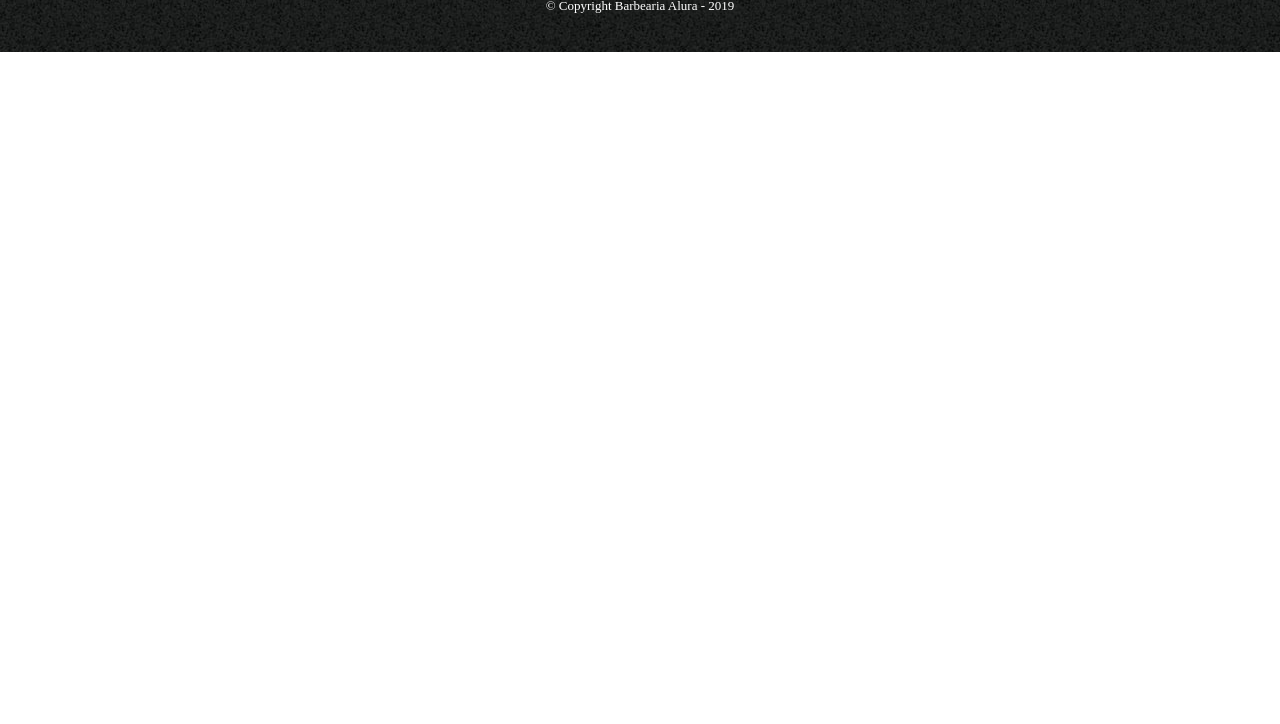
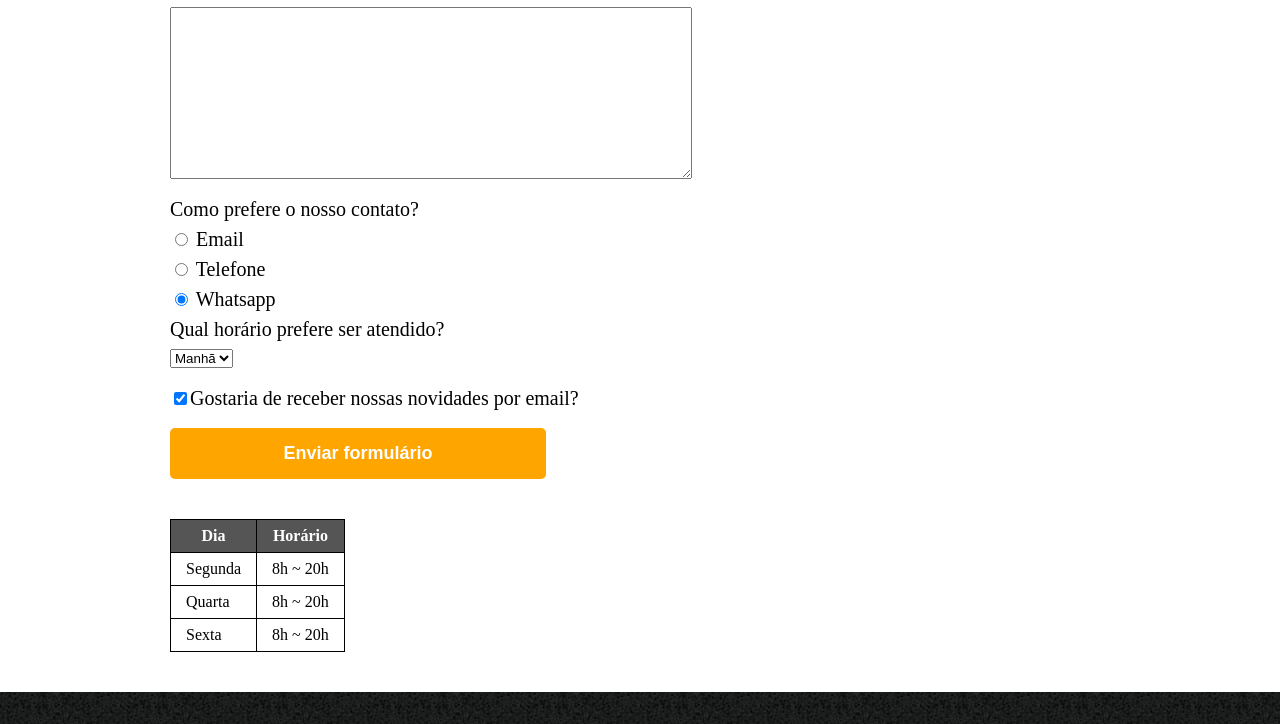
Before and after one commit to GeisaHAlves/-Projeto-Barbearia-Alura, a plain HTML site: page contato.html in a window 1280 px wide. Shown: the part 623-1347 px from the top of the page. Before the commit the page ends 800 px from the top, so only its background shows below. Drawn offline with Linux system fonts and the light colour scheme.

Commit message:
página contato - formulário

```diff
--- a/contato.html
+++ b/contato.html
@@ -10,7 +10,7 @@
 	<body>
 		<header>
 			<div class="caixa">
-				<h1><img src="logo.png"></h1>
+				<h1><img src="logo.png" alt="Logo da Barbearia alura"></h1>
 
 				<nav>
 					<ul>
@@ -23,11 +23,73 @@
 		</header>
 
         <main>
-            TESTE
+			<form>
+				<label for="nomesobrenome">Nome e sobrenome</label>
+				<input type="text" id="nomesobrenome" class="input-padrao" required>
+
+				<label for="email">Email</label>
+				<input type="email" id="email" class="input-padrao" required placeholder="seuemail@dominio.com">
+
+				<label for="telefone">Telefone</label>
+				<input type="tel" id="telefone" class="input-padrao" required placeholder="(xx) xxxxx-xxxx">
+
+				<label for=""mensagem">Mensagem</label>
+				<textarea cols="70" rows="10" id="mensagem" class="input-padrao" required></textarea>
+
+				<fieldset>
+					<legend>Como prefere o nosso contato?</legend>
+					<label for="radio-email"><input type="radio" name="contato" value="email" id="radio-email"> Email</label>
+
+
+					<label for="radio-telefone"><input type="radio" name="contato" value="telefone" id="radio-telefone"> Telefone</label>
+
+
+					<label for="radio-whatsapp"><input type="radio" name="contato" value="whatsapp" id="radio-whatsapp" checked> Whatsapp</label>
+
+				</fieldset>
+
+				<fieldset>
+					<legend>Qual horário prefere ser atendido?</legend>
+					<select>
+						<option>Manhã</option>
+						<option>Tarde</option>
+						<option>Noite</option>
+					</select>
+				</fieldset>
+
+				<label class="checkbox"><input type="checkbox" checked>Gostaria de receber nossas novidades por email?</label>
+
+				<input type="submit" value="Enviar formulário" class="enviar">
+			</form>
+			<table>
+				<thead>
+					<!-- <tr>
+						<td colspan="5">Rio de Janeiro</td>
+					</tr> -->
+					<tr>
+						<th>Dia</th>
+						<th>Horário</th>
+					</tr>
+				</thead>
+				<tbody>
+					<tr>
+						<td>Segunda</td>
+						<td>8h ~ 20h</td>
+					</tr>
+					<tr>
+						<td>Quarta</td>
+						<td>8h ~ 20h</td>
+					</tr>
+					<tr>
+						<td>Sexta</td>
+						<td>8h ~ 20h</td>
+					</tr>
+				</tbody>
+			</table>
         </main>
 
         <footer>
-			<img src="logo-branco.png">
+			<img src="logo-branco.png" alt="Logo da Barbearia alura">
 			<p class="copyright">&copy; Copyright Barbearia Alura - 2019</p>
 		</footer>
 	</body>
--- a/style.css
+++ b/style.css
@@ -89,3 +89,62 @@ footer {
 	font-size: 13px;
 	margin: 20px 0 0;
 }
+
+main {
+	width: 940px;
+	margin: 0 auto;
+}
+
+form {
+	margin: 40px 0;
+}
+
+form label, form legend{
+	display: block;
+	font-size: 20px;
+	margin: 0 0 10px;
+}
+
+.input-padrao {
+	display: block;
+	margin: 0 0 20px;
+	padding: 10px 25px;
+	width: 50%;
+}
+
+.checkbox {
+	margin: 20px 0;
+}
+
+.enviar {
+	width: 40%;
+	padding: 15px 0;
+	background: orange;
+	color: #FFFFFF;
+	font-weight: bold;
+	font-size: 18px;
+	border: none;
+	border-radius: 5px;
+	transition: 1s all;
+	cursor: pointer;
+}
+
+.enviar:hover{
+	background: darkorange;
+	transform: scale(1.2);
+}
+
+table {
+	margin: 20px 0 40px;
+}
+
+thead {
+	background: #555555;
+	color: #FFFFFF;
+	font-weight: bold;
+}
+
+td, th {
+	border: 1px solid #000000;
+	padding: 8px 15px;
+}
```
